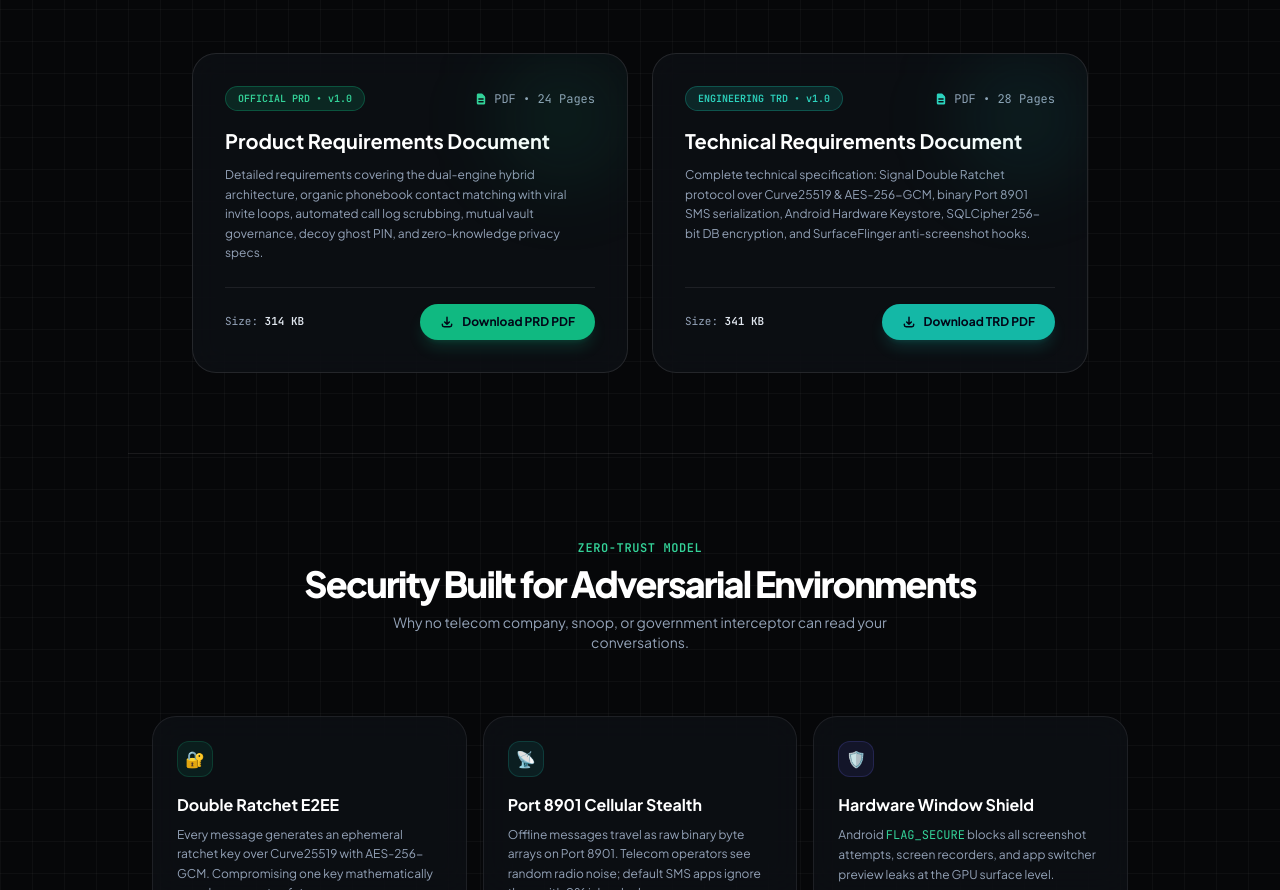
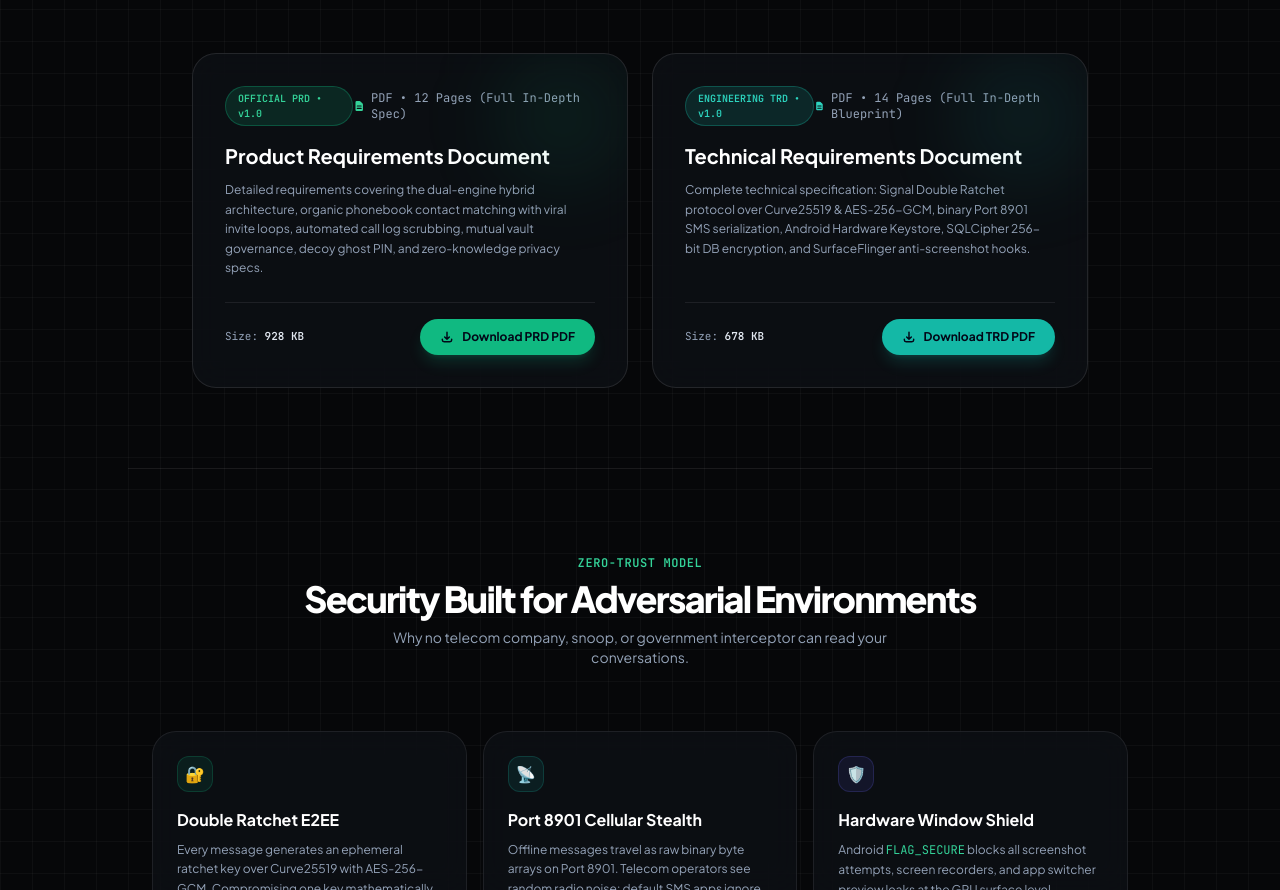
Before and after one commit to Piyush-Thakur7/weresenceweb, a plain HTML site: page index.html in a window 1280 px wide. Shown: the part 1911-2801 px from the top of the page. Drawn offline with nearby package versions, Linux system fonts and the light colour scheme.

Commit message:
feat: comprehensive 12-page PRD and 14-page TRD full-spec vector PDFs

```diff
--- a/index.html
+++ b/index.html
@@ -621,7 +621,7 @@
             </span>
             <span class="text-xs font-mono text-slate-400 flex items-center gap-1.5">
               <svg class="w-3.5 h-3.5 text-emerald-400" fill="currentColor" viewBox="0 0 20 20"><path fill-rule="evenodd" d="M4 4a2 2 0 012-2h4.586A2 2 0 0112 2.586L15.414 6A2 2 0 0116 7.414V16a2 2 0 01-2 2H6a2 2 0 01-2-2V4zm2 6a1 1 0 011-1h6a1 1 0 110 2H7a1 1 0 01-1-1zm1 3a1 1 0 100 2h6a1 1 0 100-2H7z" clip-rule="evenodd"></path></svg>
-              PDF • 24 Pages
+              PDF • 12 Pages (Full In-Depth Spec)
             </span>
           </div>
           <h3 class="text-xl font-bold text-white mb-2.5 group-hover:text-emerald-300 transition-colors">
@@ -634,7 +634,7 @@
 
         <div class="pt-4 border-t border-white/[0.08] flex items-center justify-between gap-4">
           <div class="text-[11px] text-slate-400 font-mono">
-            Size: <span class="text-slate-200 font-semibold">314 KB</span>
+            Size: <span class="text-slate-200 font-semibold">928 KB</span>
           </div>
           <a href="assets/WeResence_PRD_v1.0.pdf" download="WeResence_PRD_v1.0.pdf" class="px-5 py-2.5 rounded-full bg-emerald-500 hover:bg-emerald-400 text-slate-950 font-bold text-xs flex items-center gap-2 shadow-lg shadow-emerald-500/20 hover:scale-105 active:scale-95 transition-all">
             <svg class="w-3.5 h-3.5" fill="none" stroke="currentColor" viewBox="0 0 24 24"><path stroke-linecap="round" stroke-linejoin="round" stroke-width="2.5" d="M4 16v1a3 3 0 003 3h10a3 3 0 003-3v-1m-4-4l-4 4m0 0l-4-4m4 4V4"></path></svg>
@@ -653,7 +653,7 @@
             </span>
             <span class="text-xs font-mono text-slate-400 flex items-center gap-1.5">
               <svg class="w-3.5 h-3.5 text-teal-400" fill="currentColor" viewBox="0 0 20 20"><path fill-rule="evenodd" d="M4 4a2 2 0 012-2h4.586A2 2 0 0112 2.586L15.414 6A2 2 0 0116 7.414V16a2 2 0 01-2 2H6a2 2 0 01-2-2V4zm2 6a1 1 0 011-1h6a1 1 0 110 2H7a1 1 0 01-1-1zm1 3a1 1 0 100 2h6a1 1 0 100-2H7z" clip-rule="evenodd"></path></svg>
-              PDF • 28 Pages
+              PDF • 14 Pages (Full In-Depth Blueprint)
             </span>
           </div>
           <h3 class="text-xl font-bold text-white mb-2.5 group-hover:text-teal-300 transition-colors">
@@ -666,7 +666,7 @@
 
         <div class="pt-4 border-t border-white/[0.08] flex items-center justify-between gap-4">
           <div class="text-[11px] text-slate-400 font-mono">
-            Size: <span class="text-slate-200 font-semibold">341 KB</span>
+            Size: <span class="text-slate-200 font-semibold">678 KB</span>
           </div>
           <a href="assets/WeResence_TRD_v1.0.pdf" download="WeResence_TRD_v1.0.pdf" class="px-5 py-2.5 rounded-full bg-teal-500 hover:bg-teal-400 text-slate-950 font-bold text-xs flex items-center gap-2 shadow-lg shadow-teal-500/20 hover:scale-105 active:scale-95 transition-all">
             <svg class="w-3.5 h-3.5" fill="none" stroke="currentColor" viewBox="0 0 24 24"><path stroke-linecap="round" stroke-linejoin="round" stroke-width="2.5" d="M4 16v1a3 3 0 003 3h10a3 3 0 003-3v-1m-4-4l-4 4m0 0l-4-4m4 4V4"></path></svg>
```
Also changed, not shown: 2 other files.
